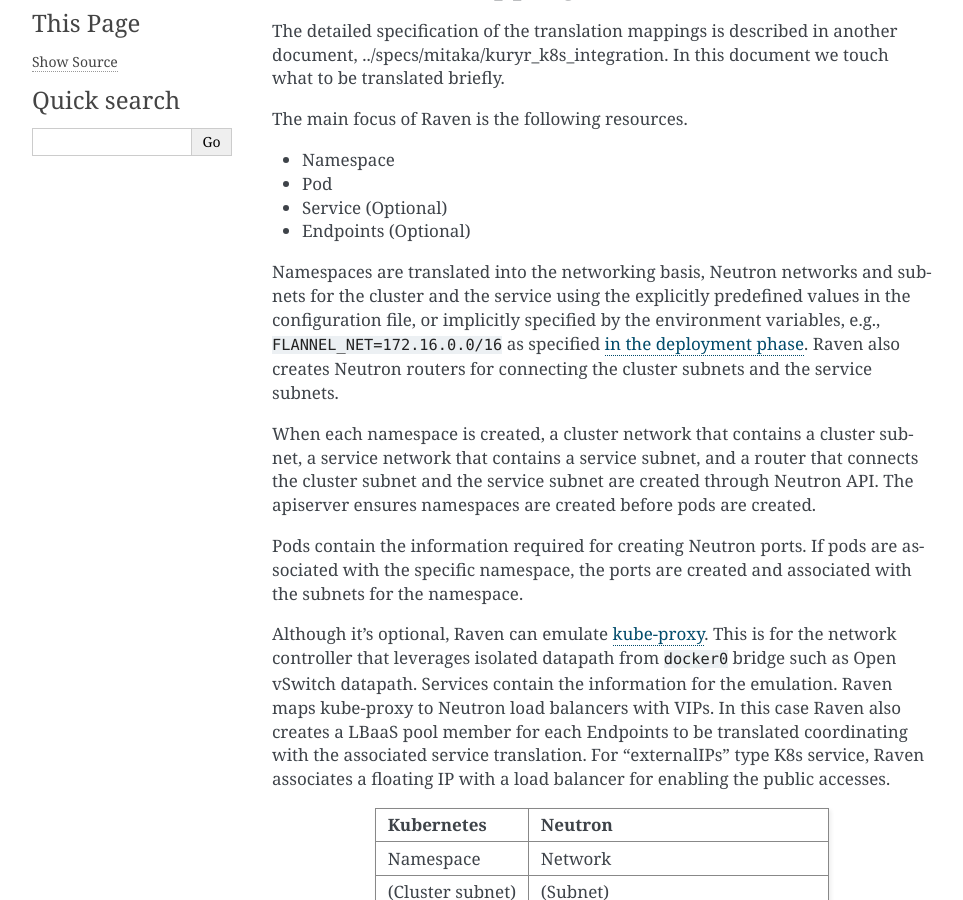
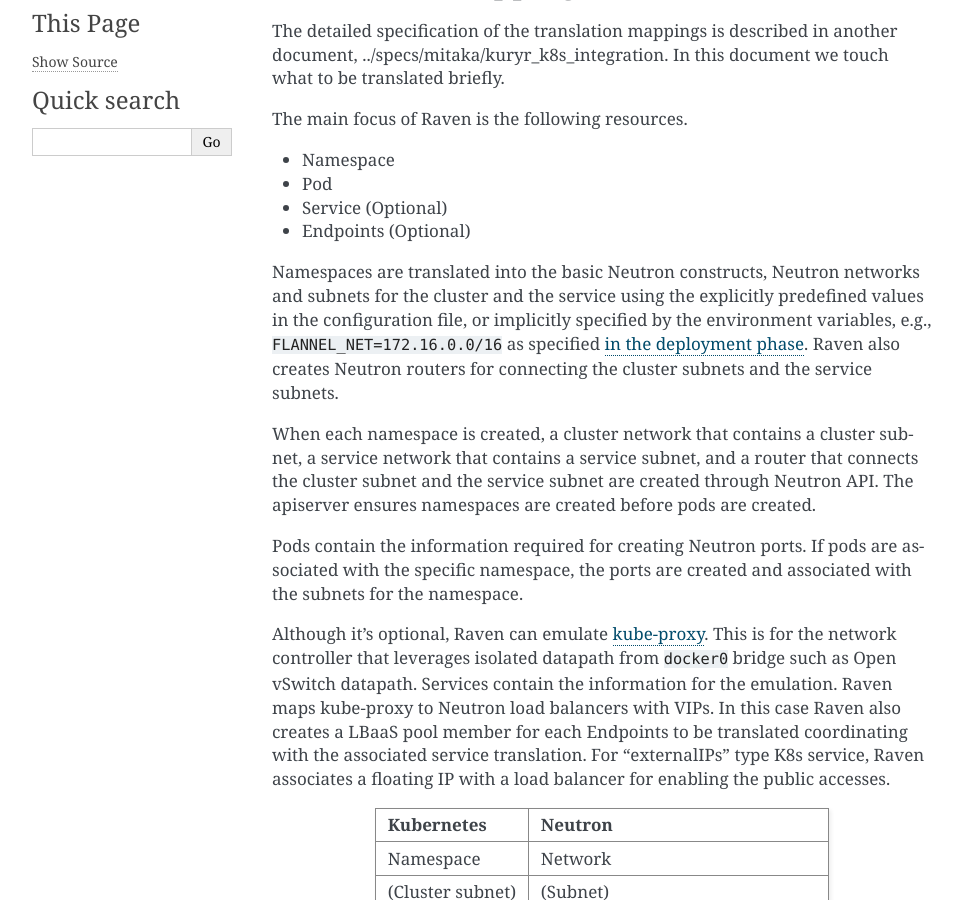
Before and after one commit to openstack/kuryr, a Sphinx documentation site: the page built from doc/source/devref/k8s_api_watcher_design.rst, in a window 1280 px wide and 900 px high, scrolled down 877 px. Shown: the whole window, without its empty margins (148-1111 px from the left). Built offline with Sphinx 7.4.7, drawn with Linux system fonts in a browser that asks for light colours.

Commit message:
Rephrase "networking basis" in watcher devref
This patch replaces "networking basis" with "basic Neutron constructs"
in doc/source/devref/k8s_api_watcher_design.rst.

Change-Id: I1043adc70b8f9c77f85870cdb0824044db17719c
Signed-off-by: Taku Fukushima <f.tac.mac@gmail.com>
Signed-off-by: Antoni Segura Puimedon <antonisp@celebdor.com>

```diff
--- a/doc/source/devref/k8s_api_watcher_design.rst
+++ b/doc/source/devref/k8s_api_watcher_design.rst
@@ -62,9 +62,9 @@
 * Service (Optional)
 * Endpoints (Optional)
 
-Namespaces are translated into the networking basis, Neutron networks and
-subnets for the cluster and the service using the explicitly predefined values
-in the configuration file, or implicitly specified by the environment
+Namespaces are translated into the basic Neutron constructs, Neutron networks
+and subnets for the cluster and the service using the explicitly predefined
+values in the configuration file, or implicitly specified by the environment
 variables, e.g., ``FLANNEL_NET=172.16.0.0/16`` as specified
 `in the deployment phase <https://github.com/kubernetes/kubernetes/search?utf8=%E2%9C%93&q=FLANNEL_NET>`_.
 Raven also creates Neutron routers for connecting the cluster subnets and the service subnets.
```
